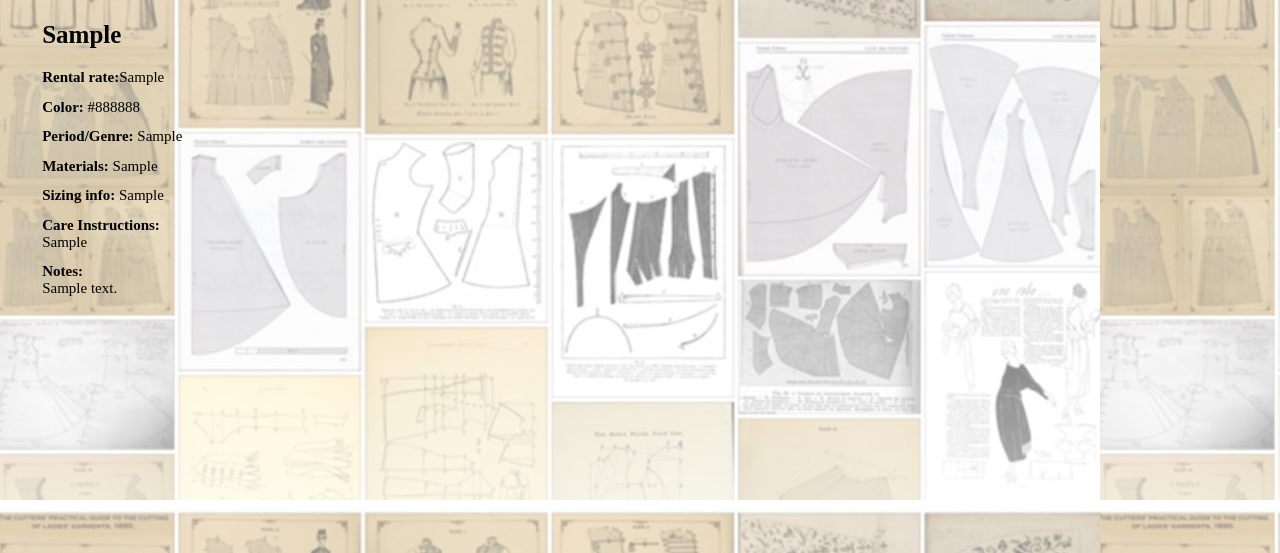
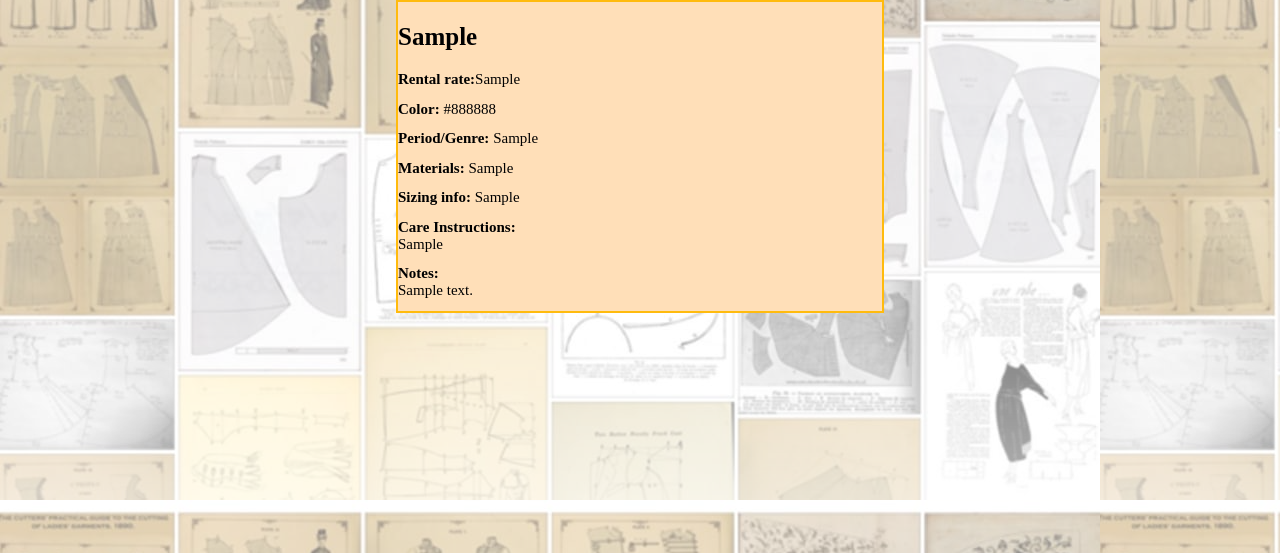
Before and after one commit to jg932/southard_theatrical, a Django app: template main_app/templates/garments/detail.html in a window 1280 px wide. Shown: the part 118-671 px from the top of the page. Run offline with Django 3.2, Linux system fonts and the light colour scheme; the template is opened without the code that fills it: values that come from a table or form of the project are taken from there, others are empty; tables that the repository leaves empty hold one stand-in row (values such as "Sample post").

Commit message:
last second commit

```diff
--- a/main_app/static/css/garment_detail.css
+++ b/main_app/static/css/garment_detail.css
@@ -4,12 +4,12 @@
   flex-direction: column;
   align-items: center;
   justify-content: center;
+
 }
 
 .garment-img {
   width: 75%;
   max-width: 350px;
-
 }
 
 .usr-img {
@@ -18,7 +18,9 @@
 }
 
 .garment-details {
-  width: 98%;
+  width: 40%;
+  border: 2px solid rgb(255, 187, 14);
+  background-color: rgb(255, 223, 184);
 }
 
 .color-block {
```
